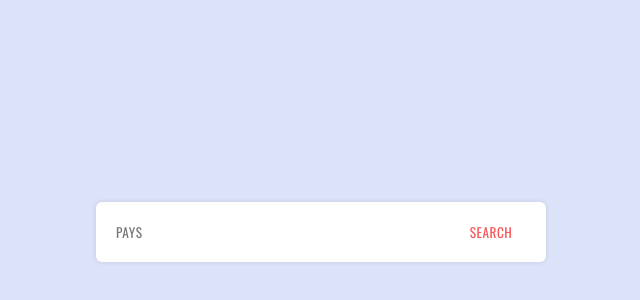
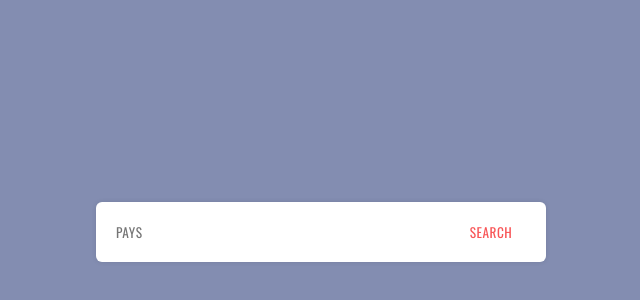
Before and after one commit to faroukmanai/capitalesDuMonde, a plain HTML site: page index.html in a window 1280 px wide. Shown: the part 168-468 px from the top of the page, without its empty margins (319-959 px from the left). Drawn offline with nearby package versions, Linux system fonts and the light colour scheme.

Commit message:
changement de background-color dans styles.css

```diff
--- a/css/style.css
+++ b/css/style.css
@@ -16,7 +16,7 @@ body {
     justify-content: center;
     align-items: center;
     min-height: 100vh;
-    background-color: #dce2f8;
+    background-color: #838db1;
 }
 main {
     width: 450px;
```
Also changed, not shown: 1 other file.
